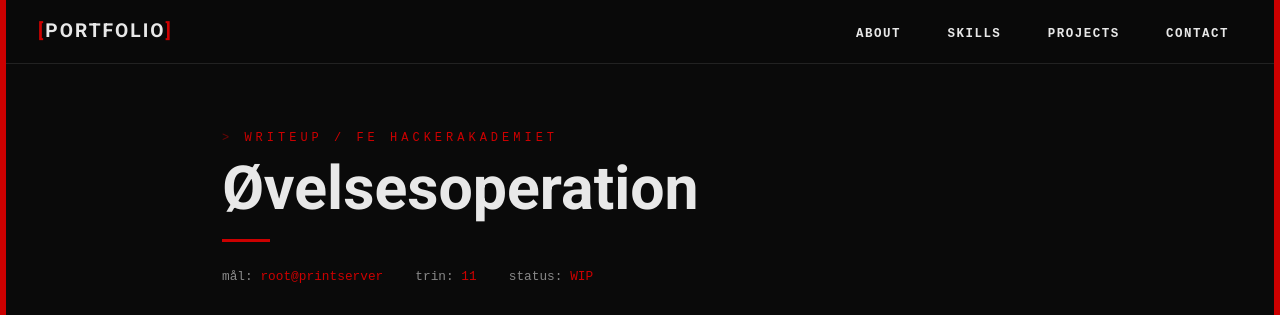
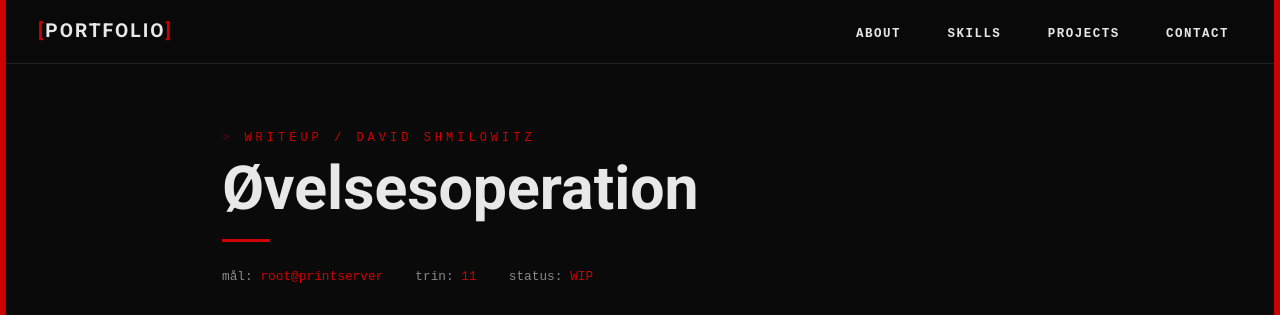
Before and after one commit to Shmilowitz/writeup_fe-ctf, a Jekyll site: the page built from README.md, in a window 1280 px wide and 900 px high. Shown: the top 315 px of the window. Built offline with Jekyll 4.4.1, drawn with Linux system fonts in a browser that asks for light colours; our own code applies the rules of GitHub Pages for plain Markdown files.

Commit message:
Update default.html

```diff
--- a/_layouts/default.html
+++ b/_layouts/default.html
@@ -328,7 +328,7 @@
   </nav>
 
   <div class="writeup-hero">
-    <p class="section-title">writeup / FE Hackerakademiet</p>
+    <p class="section-title">writeup / David Shmilowitz</p>
     <h1 class="hero-name">Øvelsesoperation</h1>
     <div class="section-line"></div>
     <div class="hero-meta">
```
